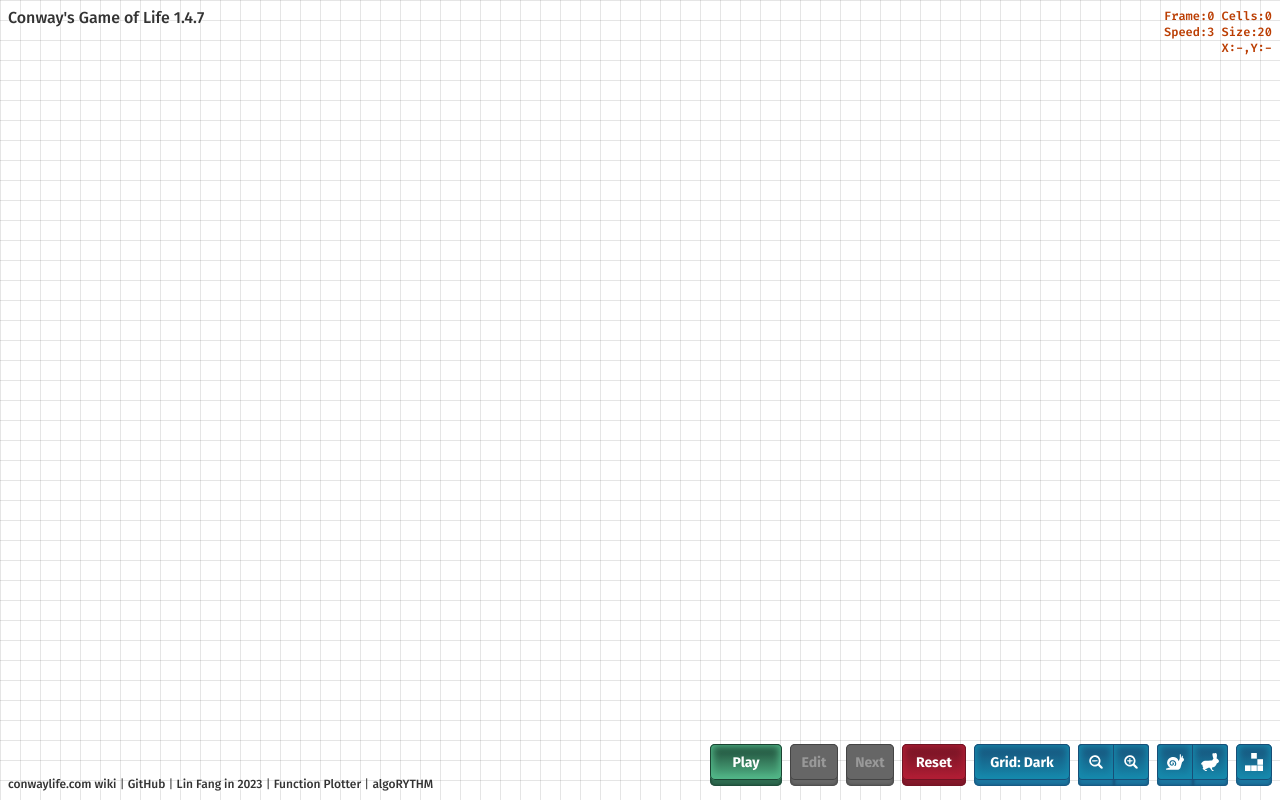
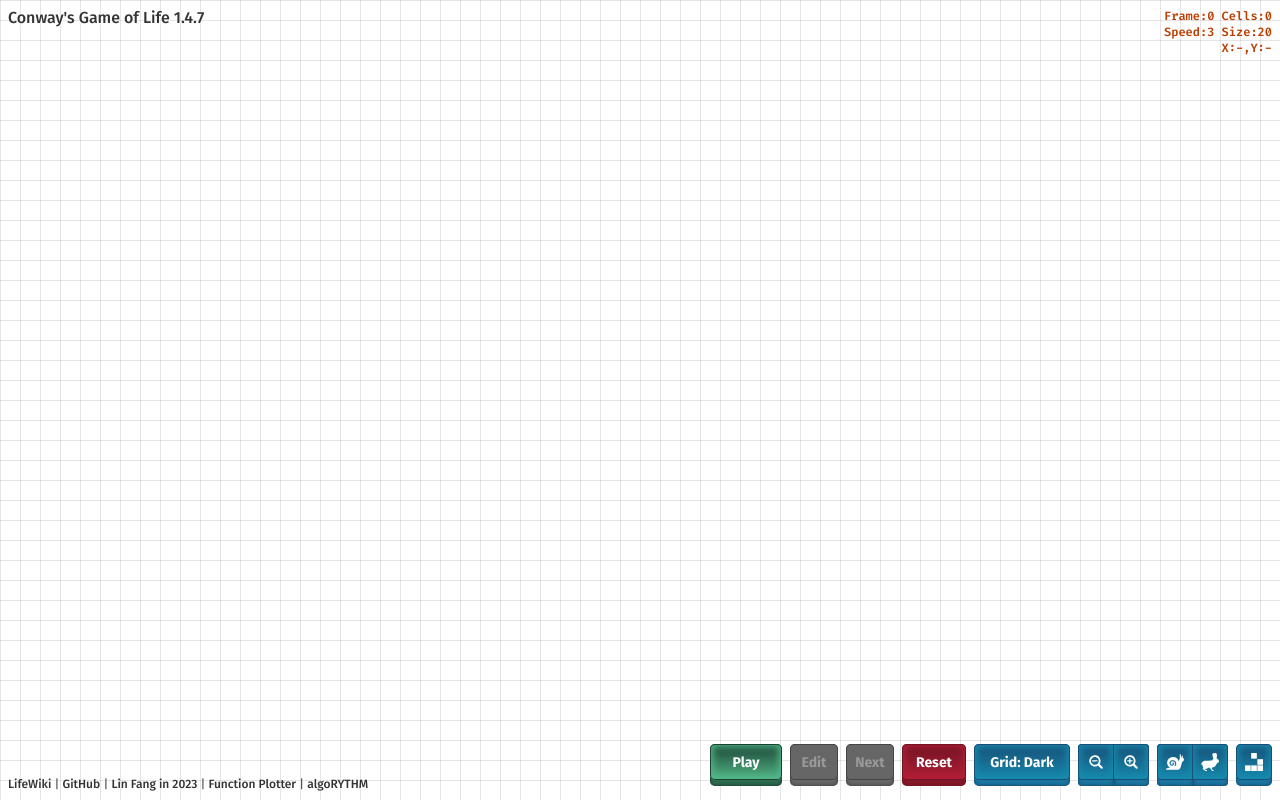
Before and after one commit to fang-lin/game-of-life, a React (Create React App) app: page /#/20/3/0/0/0 in a window 1280 px wide. Built offline with nearby package versions, Linux system fonts and the light colour scheme.

Commit message:
update wiki link

```diff
--- a/src/Footer.tsx
+++ b/src/Footer.tsx
@@ -3,7 +3,7 @@ import {FooterWrapper, Anchor} from './Footer.styles';
 
 function Footer() {
     return <FooterWrapper>
-        <Anchor href="https://conwaylife.com/wiki/" target="_blank">conwaylife.com wiki</Anchor> | <Anchor
+        <Anchor href="https://conwaylife.com/wiki/" target="_blank">LifeWiki</Anchor> | <Anchor
             href="https://github.com/fang-lin/game-of-life" target="_blank">GitHub</Anchor> | <Anchor
             href="https://www.fanglin.me/" target="_blank">Lin Fang in {(new Date()).getFullYear()}</Anchor> | <Anchor
             href="https://plotter.fanglin.me/" target="_blank">Function Plotter</Anchor> | <Anchor
```
